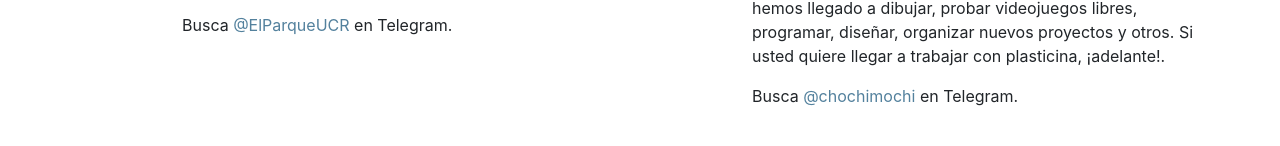
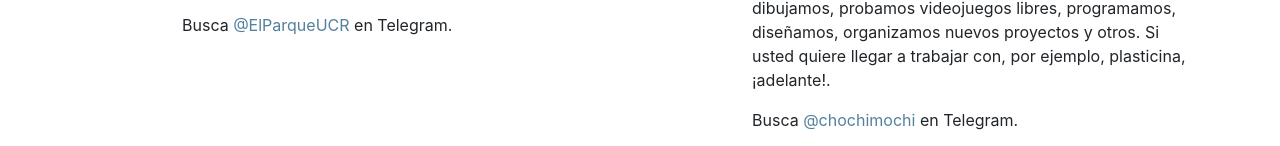
Before and after one commit to cslucr/sitioweb, a plain HTML site: page index.html in a window 1280 px wide. Shown: the part 654-800 px from the top of the page. Drawn offline with nearby package versions, Linux system fonts and the light colour scheme.

Commit message:
Redacción en Taller Chochimochi

```diff
--- a/index.html
+++ b/index.html
@@ -53,7 +53,7 @@
           <img src="images/telegram.png" alt="Telegram" class="mr-3">
           <div class="media-body">
             <h3><a href="https://t.me/chochimochi" target="blank">Taller Chochi Mochi</a></h3>
-            <p>El Taller Chochimochi es un espacio creativo. Nos reunimos periódicamente para trabajar en nuestros proyectos, principalmente de hardware libre, pero también hemos llegado a dibujar, probar videojuegos libres, programar, diseñar, organizar nuevos proyectos y otros. Si usted quiere llegar a trabajar con plasticina, ¡adelante!.</p>
+            <p>El Taller Chochimochi es un espacio creativo. Nos reunimos periódicamente para trabajar en nuestros proyectos, principalmente de hardware libre, también dibujamos, probamos videojuegos libres, programamos, diseñamos, organizamos nuevos proyectos y otros. Si usted quiere llegar a trabajar con, por ejemplo, plasticina, ¡adelante!.</p>
             <p>Busca <a href="https://t.me/chochimochi" target="blank">@chochimochi</a> en Telegram.</p>
           </div>
         </div>
```
